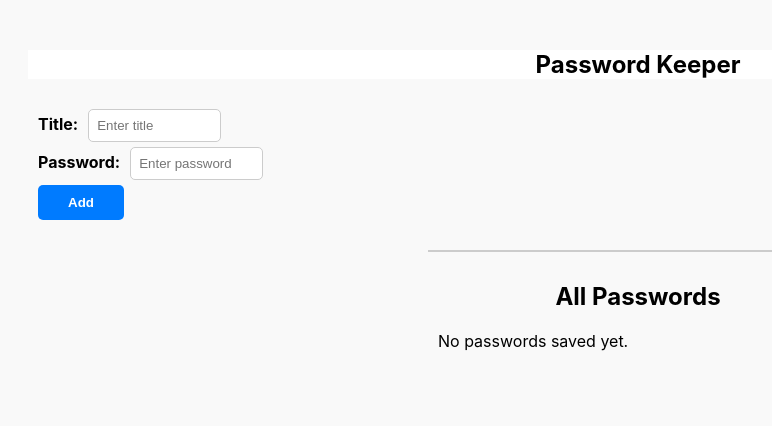
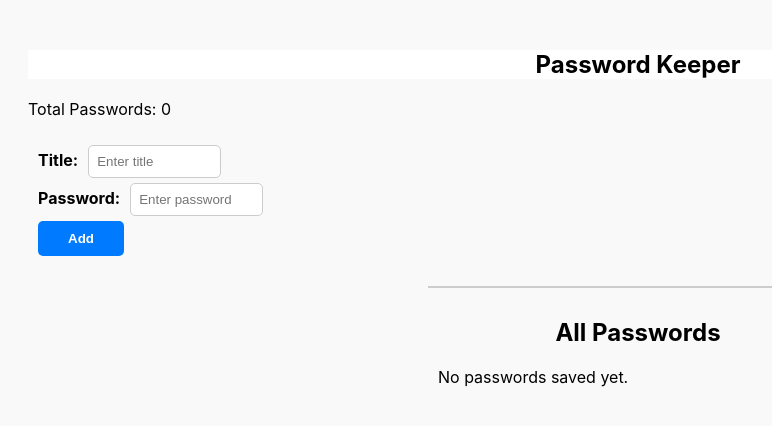
Before and after one commit to harish0319/password-keeper, a React (Create React App) app: page / in a window 1280 px wide. Shown: the top 426 px of the page, without its empty margins (2-774 px from the left). Built offline with nearby package versions, Linux system fonts and the light colour scheme.

Commit message:
total passowrd display

```diff
--- a/src/component/AddDetails.js
+++ b/src/component/AddDetails.js
@@ -1,13 +1,17 @@
-import React from "react";
+import React, { useState } from "react";
 import "./AddDetails.css";
 import AddTitlePassword from "./AddTitlePassword";
 
 const AddDetails = () => {
+  const [totalCount, setTotalCount] = useState(0);
+
  return (
     <>
         <div>
             <h2 className="style">Password Keeper</h2>
-            <AddTitlePassword />
+            <p>Total Passwords: {totalCount}</p>
+            <AddTitlePassword setTotalCount={setTotalCount} />
+
         </div>
     </>
   );
--- a/src/component/AddTitlePassword.js
+++ b/src/component/AddTitlePassword.js
@@ -2,12 +2,13 @@ import React, { useState, useEffect } from 'react';
 import PasswordList from './PasswordList';
 import './AddTitlePassword.css';
 
-const AddTitlePassword = () => {
+const AddTitlePassword = ({ setTotalCount }) => {
     const [entries, setEntries] = useState([]);
     const [title, setTitle] = useState('');
     const [password, setPassword] = useState('');
     const [editIndex, setEditIndex] = useState(null);
 
+    // Load saved entries from localStorage when the component mounts
     useEffect(() => {
         const stored = localStorage.getItem('passwords');
         if (stored) {
@@ -15,9 +16,13 @@ const AddTitlePassword = () => {
         }
     }, []);
 
+    // Update localStorage and set the password count whenever entries change
     useEffect(() => {
-        localStorage.setItem('passwords', JSON.stringify(entries));
-    }, [entries]);
+        if (entries.length > 0) {
+            localStorage.setItem('passwords', JSON.stringify(entries));
+            setTotalCount(entries.length);
+        }
+    }, [entries, setTotalCount]);
 
     const handleSubmit = (event) => {
         event.preventDefault();
@@ -31,7 +36,6 @@ const AddTitlePassword = () => {
             const newEntry = { title, password };
             setEntries((prev) => [...prev, newEntry]);
         }
-
         setTitle('');
         setPassword('');
     };
@@ -65,8 +69,6 @@ const AddTitlePassword = () => {
                     <button type="submit">{editIndex !== null ? 'Update' : 'Add'}</button>
                 </form>
             </div>
-
-            {/* Now only passing entries and setEntries */}
             <PasswordList
                 entries={entries}
                 setEntries={setEntries}
```
